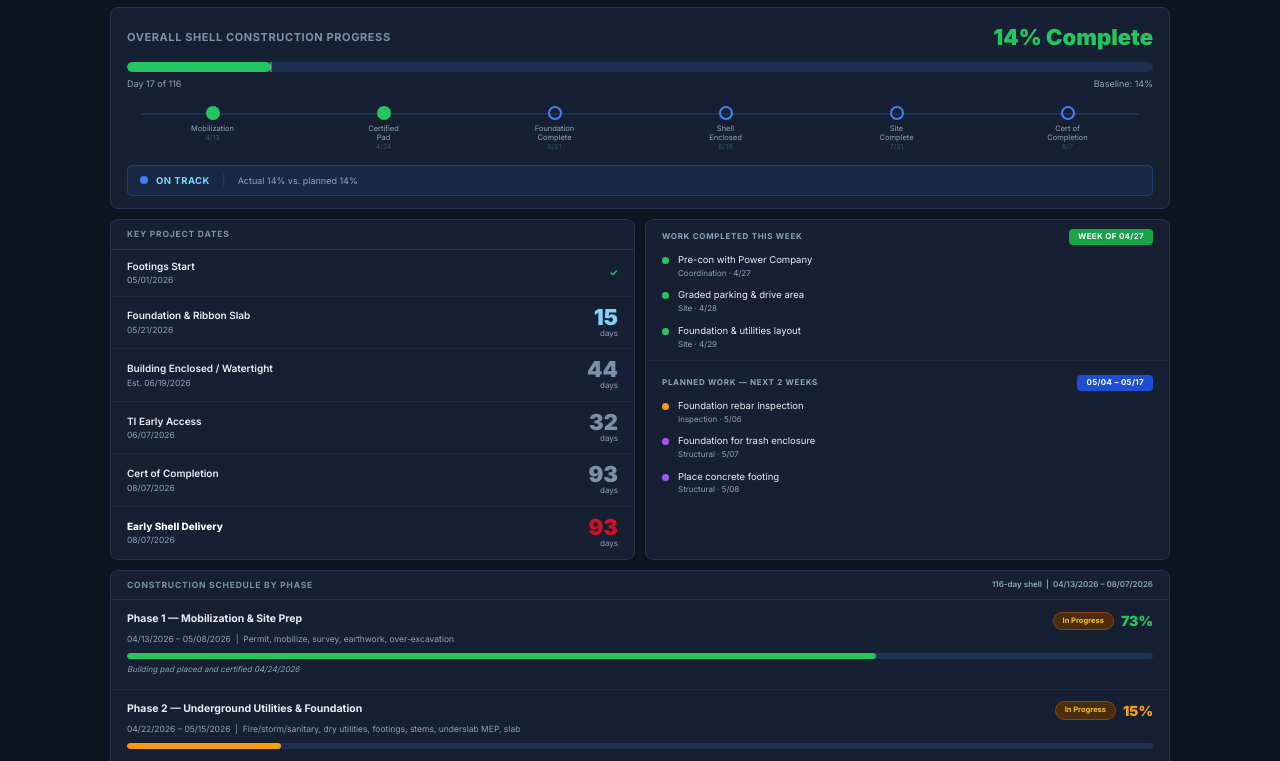
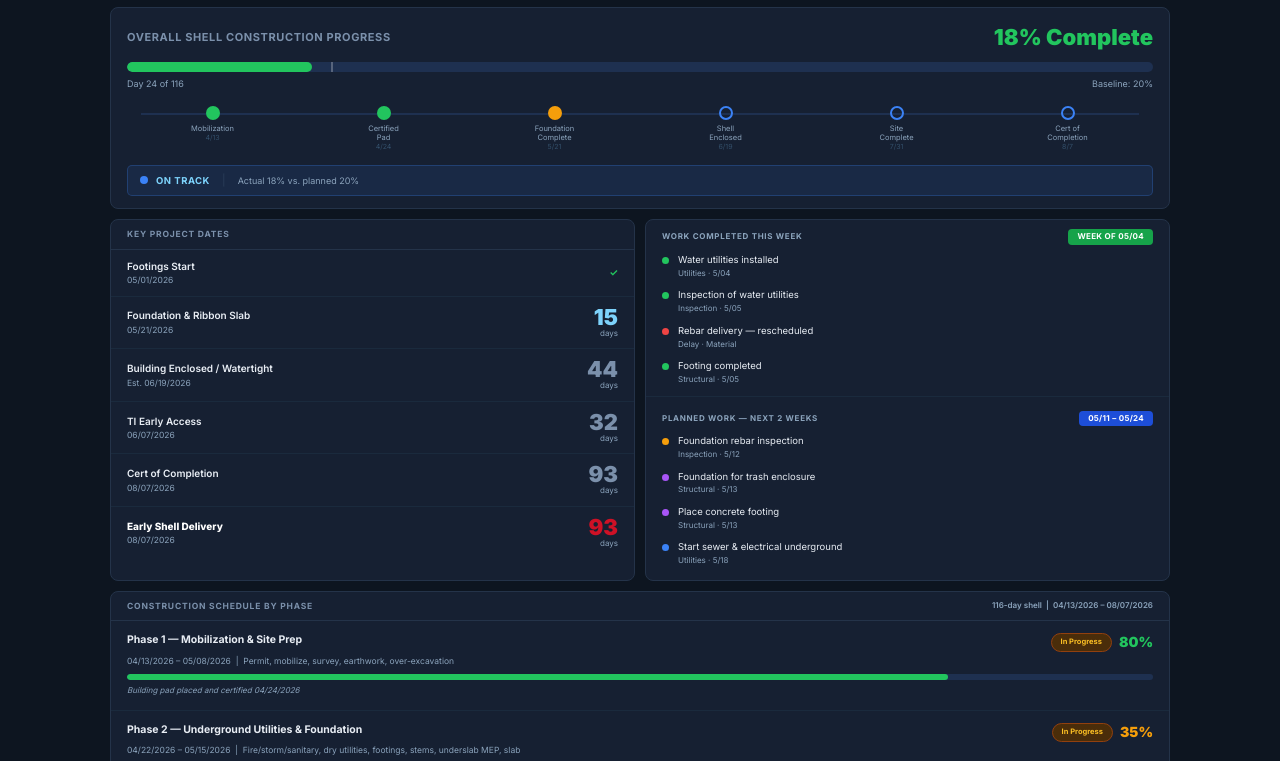
Before and after one commit to Baseline120/Chipotle-Mexican-Grill-Rita-Ranch-II, a plain HTML site: page index.html in a window 1280 px wide. Shown: the part 280-1041 px from the top of the page. Drawn offline with Linux system fonts and the light colour scheme.

Commit message:
Update index.html

```diff
--- a/index.html
+++ b/index.html
@@ -9,7 +9,7 @@
 <meta property="og:type" content="website">
 <style>
 /* ============================================================
-   v5 | Updated: 2026-04-29 | Updated by: BC
+   v6 | Updated: 2026-05-06 | Updated by: BC
    EDIT ONLY THE PROJECT {} CONFIG BLOCK.
    DO NOT TOUCH ANYTHING BELOW // RENDER ENGINE
 ============================================================ */
@@ -293,17 +293,17 @@ const P = {
   tiAllowance:   '$60,815',
 
   // ── Progress (update weekly) ──
-  shellPct:      14,
-  shellDayCur:   17,
-  scheduledPct:  14,
-  varianceDays:  0,    // + ahead, - behind; 0 with day 0 = pre-construction
+  shellPct:      18,
+  shellDayCur:   24,
+  scheduledPct:  20,
+  varianceDays:  -2,    // + ahead, - behind; 0 with day 0 = pre-construction
 
   // ── Milestones ──
   // status: 'done' | 'active' | 'pending'
   milestones: [
     { label:'Mobilization',          date:'4/13',  status:'done' },
     { label:'Certified\nPad',        date:'4/24',  status:'done' },
-    { label:'Foundation\nComplete',  date:'5/21',  status:'pending' },
+    { label:'Foundation\nComplete',  date:'5/21',  status:'active' },
     { label:'Shell\nEnclosed',       date:'6/19',  status:'pending' },
     { label:'Site\nComplete',        date:'7/31',  status:'pending' },
     { label:'Cert of\nCompletion',   date:'8/7',   status:'pending' },
@@ -320,19 +320,21 @@ const P = {
   ],
 
   // ── This week ──
-  thisWeekLabel: 'Week of 04/27',
+  thisWeekLabel: 'Week of 05/04',
   thisWeek: [
-    { text:'Pre-con with Power Company',                tag:'Coordination · 4/27', color:'#22c55e' },
-    { text:'Graded parking & drive area',               tag:'Site · 4/28',         color:'#22c55e' },
-    { text:'Foundation & utilities layout',             tag:'Site · 4/29',         color:'#22c55e' },
+    { text:'Water utilities installed',                    tag:'Utilities · 5/04',    color:'#22c55e' },
+    { text:'Inspection of water utilities',                tag:'Inspection · 5/05',   color:'#22c55e' },
+    { text:'Rebar delivery — rescheduled',                  tag:'Delay · Material',    color:'#ef4444' },
+    { text:'Footing completed',                              tag:'Structural · 5/05',   color:'#22c55e' },
   ],
 
   // ── Next 2 weeks ──
-  nextWeeksLabel: '05/04 – 05/17',
+  nextWeeksLabel: '05/11 – 05/24',
   nextWeeks: [
-    { text:'Foundation rebar inspection',             tag:'Inspection · 5/06',  color:'#f59e0b' },
-    { text:'Foundation for trash enclosure',          tag:'Structural · 5/07',  color:'#a855f7' },
-    { text:'Place concrete footing',                  tag:'Structural · 5/08',  color:'#a855f7' },
+    { text:'Foundation rebar inspection',                tag:'Inspection · 5/12',   color:'#f59e0b' },
+    { text:'Foundation for trash enclosure',             tag:'Structural · 5/13',   color:'#a855f7' },
+    { text:'Place concrete footing',                     tag:'Structural · 5/13',   color:'#a855f7' },
+    { text:'Start sewer & electrical underground',       tag:'Utilities · 5/18',    color:'#3b82f6' },
   ],
 
   // ── Phases (no task lists — summary only) ──
@@ -341,14 +343,14 @@ const P = {
       name: 'Phase 1 — Mobilization & Site Prep',
       dates: '04/13/2026 – 05/08/2026',
       scope: 'Permit, mobilize, survey, earthwork, over-excavation',
-      pct: 73, badge:'b-progress', badgeLabel:'In Progress',
+      pct: 80, badge:'b-progress', badgeLabel:'In Progress',
       barClass:'pb-grn', pctColor:'#22c55e', note: 'Building pad placed and certified 04/24/2026',
     },
     {
       name: 'Phase 2 — Underground Utilities & Foundation',
       dates: '04/22/2026 – 05/15/2026',
       scope: 'Fire/storm/sanitary, dry utilities, footings, stems, underslab MEP, slab',
-      pct: 15, badge:'b-progress', badgeLabel:'In Progress',
+      pct: 35, badge:'b-progress', badgeLabel:'In Progress',
       barClass:'pb-org', pctColor:'#f59e0b', note: null,
     },
     {
@@ -434,9 +436,9 @@ document.addEventListener('DOMContentLoaded', () => {
   document.getElementById('st3').textContent  = P.shellPct+'%';
   document.getElementById('st3s').textContent = `Day ${P.shellDayCur} of ${P.contractDays}`;
 
-  const dCS = toD('2026-05-01');
+  const dCS = toD('2026-05-21');
   document.getElementById('st4').textContent  = dCS>0 ? dCS : '—';
-  document.getElementById('st4s').textContent = 'Foundation start: 05/01/2026';
+  document.getElementById('st4s').textContent = 'Stem wall complete: 05/21/2026';
 
   // Progress bar
   document.getElementById('pb-pct').textContent  = P.shellPct + '% Complete';
@@ -571,7 +573,7 @@ document.addEventListener('DOMContentLoaded', () => {
       <div class="stat-sub"         id="st3s"></div>
     </div>
     <div class="stat-tile acc-org">
-      <div class="stat-lbl">Days to Foundation Start</div>
+      <div class="stat-lbl">Days to Stem Wall Complete</div>
       <div class="stat-num c-org" id="st4"></div>
       <div class="stat-sub"       id="st4s"></div>
     </div>
```
